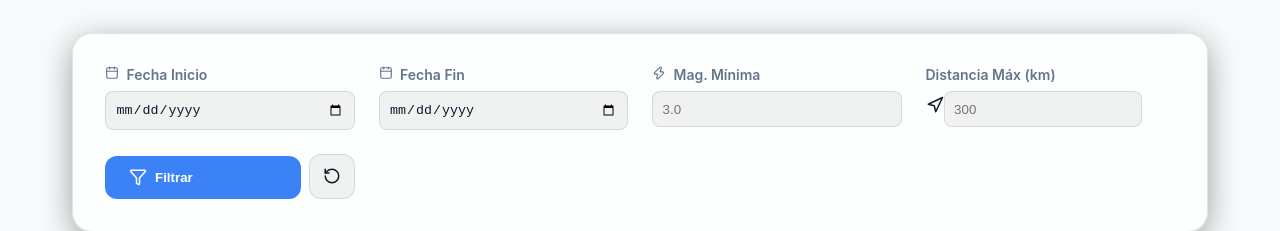
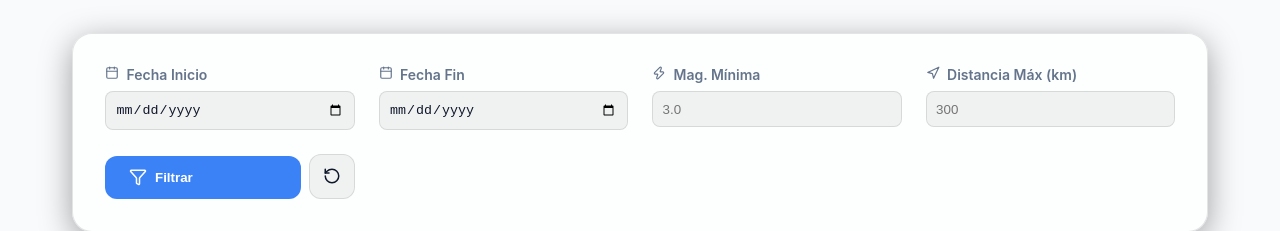
Before and after one commit to josesalgadoDev1/sismo-dashboard, a Next.js app: page / in a window 1280 px wide. Shown: the part 140-371 px from the top of the page. Built offline with nearby package versions, Linux system fonts and the light colour scheme; no server answers; the database is empty.

Commit message:
Feat: Coordenadas, Escala Sísmica y Modo Claro por Defecto

```diff
--- a/src/app/page.tsx
+++ b/src/app/page.tsx
@@ -377,16 +377,13 @@ export default function Home() {
           <input type="number" step="0.1" value={filters.minMag} onChange={(e) => setFilters({ ...filters, minMag: e.target.value })} placeholder="3.0" />
         </div>
         <div className="filter-group">
-          <label>Distancia Máx (km)</label>
-          <div className="input-with-icon">
-            <Navigation size={18} />
+          <label><Navigation size={14} style={{ marginRight: 4 }} /> Distancia Máx (km)</label>
           <input
             type="number"
             placeholder="300"
             value={filters.maxDist}
             onChange={(e) => setFilters({...filters, maxDist: e.target.value})}
           />
-          </div>
         </div>
         <div className="filter-group" style={{ flexDirection: 'row', alignItems: 'flex-end', gap: '0.5rem' }}>
           <button className="btn btn-primary" style={{ flex: 1 }} onClick={() => fetchSismos(1)}>
```
Lines whose indentation alone changed are shown as unchanged.
